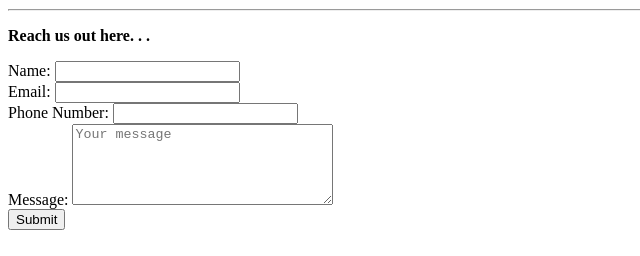
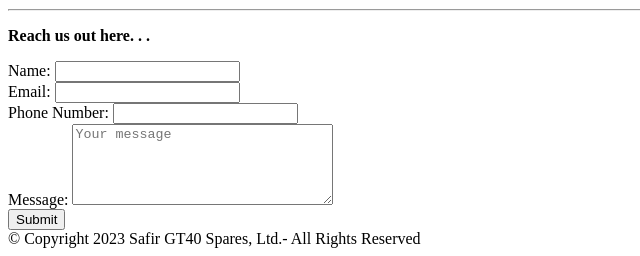
Before and after one commit to jeromefrancisco1094/HTML_Semantic_Activity, a plain HTML site: page index.html in a window 1280 px wide. Shown: the part 1864-2120 px from the top of the page, without its empty margins (0-640 px from the left). Drawn offline with Linux system fonts and the light colour scheme.

Commit message:
Added footer

```diff
--- a/index.html
+++ b/index.html
@@ -102,7 +102,7 @@
     </form>
 
 
-    <footer></footer>
+    <footer>&copy Copyright 2023 Safir GT40 Spares, Ltd.- All Rights Reserved</footer>
 
 
 
```
